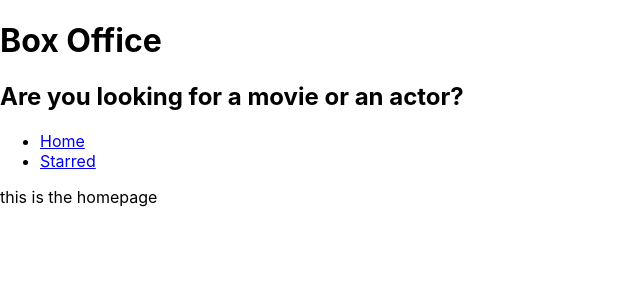
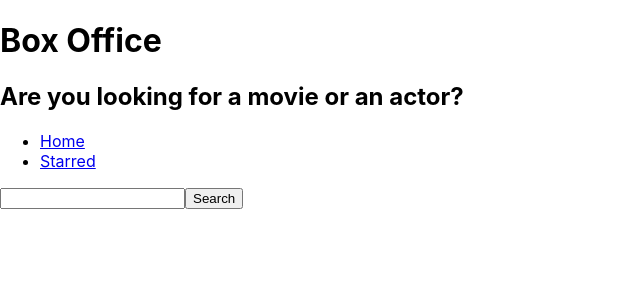
Before and after one commit to NeilanshTriesToCode/box-office, a React (Create React App) app: page / in a window 1280 px wide. Shown: the top 300 px of the page, without its empty margins (0-640 px from the left). Built offline with nearby package versions, Linux system fonts and the light colour scheme.

Commit message:
created search input and fetched results from tvmaze API

```diff
--- a/src/pageComponents/Home.js
+++ b/src/pageComponents/Home.js
@@ -1,9 +1,51 @@
 // React Component for homepage of the app
-import React from 'react';
+import React, { useState } from 'react';
 import MainPageLayout from '../components/MainPageLayout';
 
 const Home = () => {
-  return <MainPageLayout>this is the homepage</MainPageLayout>;
+  // state for input
+  const [input, setInput] = useState('');
+
+  // function to take action when a text is typed in the input box (like onChange)
+  // it's called wby the onChange() function of the input field
+  const onInputChange = event => {
+    // the text entered in the text-box can be found using event.target.box
+    // update state
+    setInput(event.target.value);
+  };
+
+  // function to make an API request for the text search
+  const onSearch = () => {
+    // https://api.tvmaze.com/search/shows?q=g
+    // calling the fetch() function to make a HTTP request
+    fetch(`https://api.tvmaze.com/search/shows?q=${input}`)
+      .then(r => r.json())
+      .then(result => {
+        console.log(result[0].show.name);
+      });
+  };
+
+  // function to make search even when the user presses "Enter" on the keyboard
+  const onKeyDown = event => {
+    if (event.keyCode === 13) {
+      // keyCode for "Enter" is 13
+      onSearch(); // call search function
+    }
+  };
+
+  return (
+    <MainPageLayout>
+      <input
+        type="text"
+        onChange={onInputChange}
+        onKeyDown={onKeyDown}
+        value={input}
+      />
+      <button type="button" onClick={onSearch}>
+        Search
+      </button>
+    </MainPageLayout>
+  );
 };
 
 export default Home;
```
